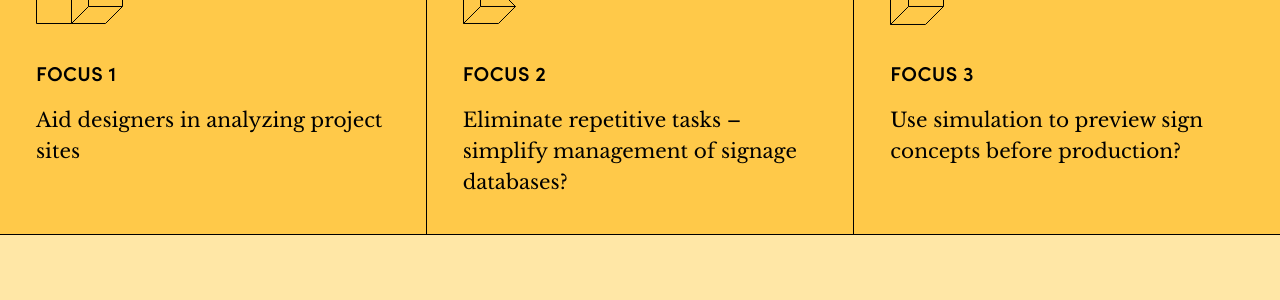
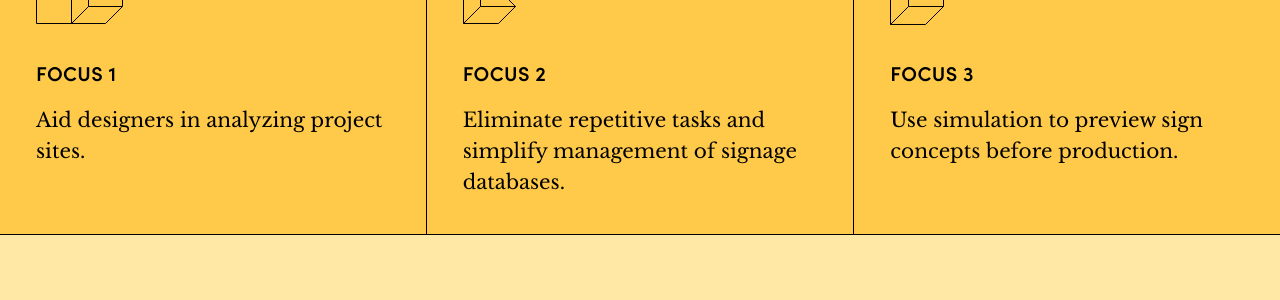
Before and after one commit to The-Destinations-Company/the-destinations-company.github.io, a Jekyll site: the page built from index.md, in a window 1280 px wide and 900 px high, scrolled down 675 px. Shown: the part 152-452 px from the top of the window. Built offline with Jekyll 4.4.1, drawn with Linux system fonts in a browser that asks for light colours; some web fonts are replaced.

Commit message:
update forgotten focus texts on index page

```diff
--- a/_layouts/default.html
+++ b/_layouts/default.html
@@ -94,7 +94,7 @@ layout: compress
         }
 
     </style>
-    <link rel="stylesheet" href="/assets/css/main.css?v=0.1.0">
+    <link rel="stylesheet" href="/assets/css/main.css?v=1.1.0">
 </head>
 <body>
 
--- a/index.md
+++ b/index.md
@@ -22,17 +22,17 @@ layout: default
             <div class="content-box-small">
                 <img height="100" width="100" src="assets/img/shapes/shape-1.svg" alt=""/>
                 <h2 class="heading-h4">Focus 1</h2>
-                <p class="">Aid designers in analyzing project sites</p>
+                <p class="">Aid designers in analyzing project sites.</p>
             </div>
             <div class="content-box-small">
                 <img height="100" width="100" src="assets/img/shapes/shape-2.svg" alt=""/>
                 <h2 class="heading-h4">Focus 2</h2>
-                <p class="">Eliminate repetitive tasks – simplify management of signage databases?</p>
+                <p class="">Eliminate repetitive tasks and simplify management of signage databases.</p>
             </div>
             <div class="content-box-small">
                 <img height="100" width="100" src="assets/img/shapes/shape-3.svg" alt=""/>
                 <h2 class="heading-h4">Focus 3</h2>
-                <p class="">Use simulation to preview sign concepts before production?</p>
+                <p class="">Use simulation to preview sign concepts before production.</p>
             </div>
         </div>
     </div>
```
